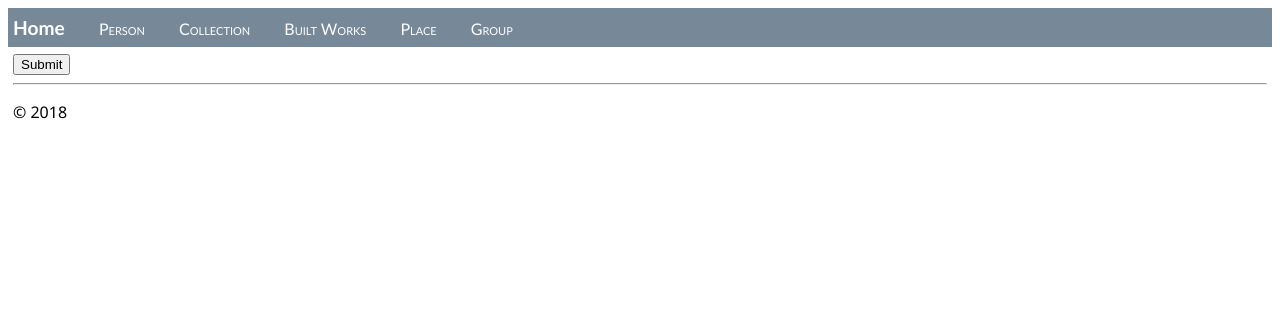
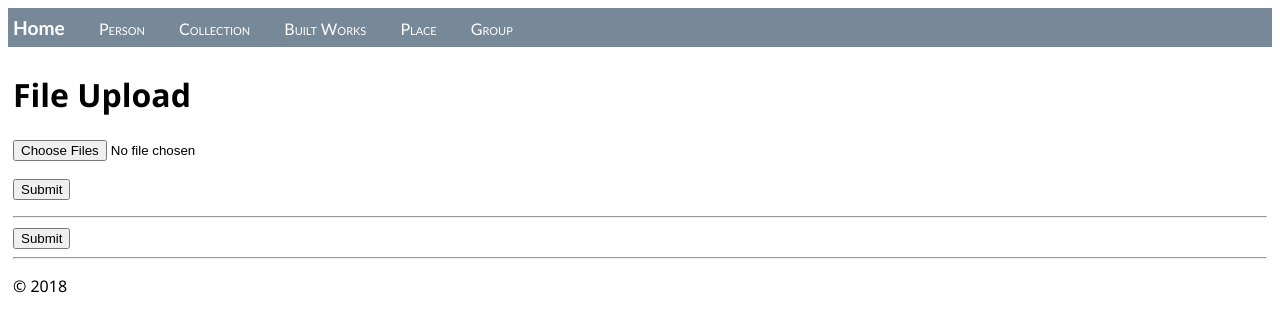
Before and after one commit to gtadigital/etl_application, a Flask app: page /person/ in a window 1280 px wide. Shown: the top 332 px of the page. Run offline with Flask 2, Linux system fonts and the light colour scheme.

Commit message:
Added upload function

```diff
--- a/templates/person.html
+++ b/templates/person.html
@@ -3,9 +3,17 @@
 Person page
 {% endblock %}
 {% block content %}
+<h1>File Upload</h1>
+    <form method="POST" action="" enctype="multipart/form-data">
+      <p><input type="file" name="file" multiple></p>
+      <p><input type="submit" value="Submit"></p>
+    </form>
+    <hr>
+    {% for file in files %}
+      <img src="{{ url_for('upload', filename=file) }}" style="width: 64px">
+    {% endfor %}
 <form action = "http://localhost:5000/person_parser/" method = "POST"
 enctype = "multipart/form-data">
-
 <input type = "submit"/>
 </form>
 {% endblock %}
```
